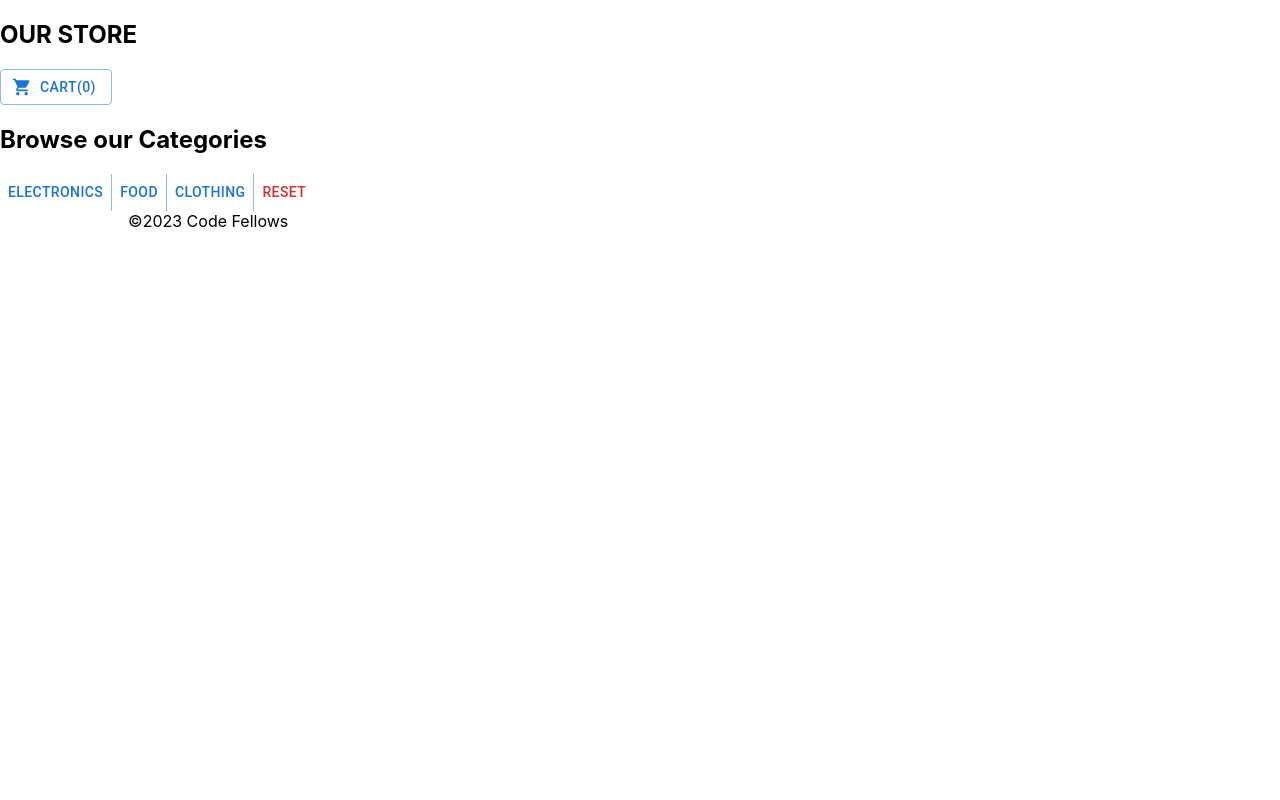
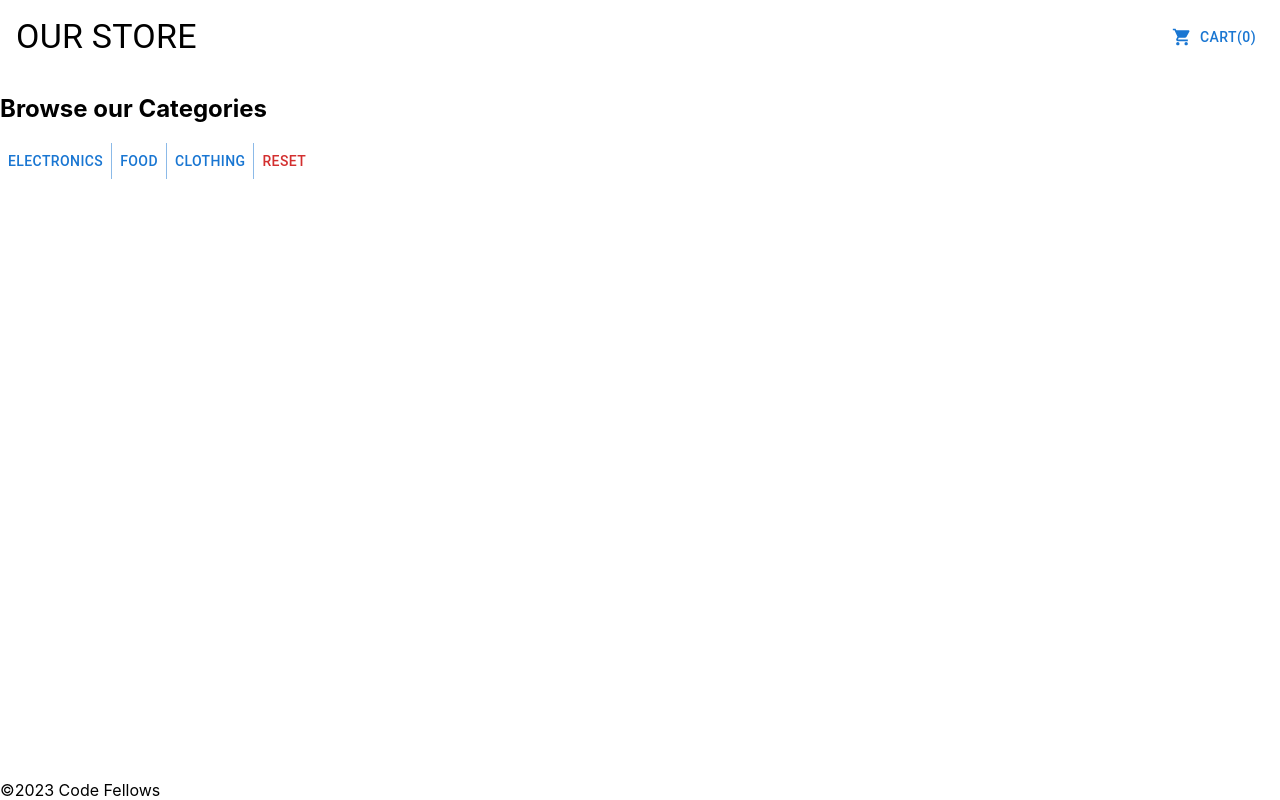
Before and after one commit to villafanam/virtual-store, a React (Create React App) app: page / in a window 1280 px wide. Built offline with nearby package versions, Linux system fonts and the light colour scheme.

Commit message:
added more styling

```diff
--- a/src/Comonents/Footer/index.jsx
+++ b/src/Comonents/Footer/index.jsx
@@ -2,7 +2,14 @@ import React from 'react';
 
 const Footer = () => {
   return (
-    <footer data-testid="footer" style={{ width: '80%', margin: 'auto'}}>
+    <footer data-testid="footer"
+      style={{
+        margin: 'auto',
+        position: 'absolute',
+        bottom: 0,
+        textAlign: 'right'
+      }}
+    >
       &copy;2023 Code Fellows
     </footer>
   );
--- a/src/Comonents/Header/index.jsx
+++ b/src/Comonents/Header/index.jsx
@@ -1,17 +1,21 @@
-import { Button } from "@mui/material";
+import { Button, Grid, Typography } from "@mui/material";
 import ShoppingCartIcon from '@mui/icons-material/ShoppingCart';
 import { useSelector } from "react-redux";
 
 const Header = () => {
   const { cart } = useSelector(state => state);
   return (
-    <nav>
-      <h1>OUR STORE</h1>
+    <Grid container p={2}>
+      <Grid item xs>
+        <Typography variant="h4">OUR STORE</Typography>
+      </Grid>
 
-      <Button variant="outlined" startIcon={<ShoppingCartIcon />}>
-        Cart({cart.length})
-      </Button>
-    </nav>
+      <Grid item xs sx={{ textAlign: 'right', alignSelf: 'center' }}>
+        <Button variant="text" startIcon={<ShoppingCartIcon />}>
+          Cart({cart.length})
+        </Button>
+      </Grid>
+    </Grid>
   );
 };
 
--- a/src/Comonents/Products/index.jsx
+++ b/src/Comonents/Products/index.jsx
@@ -1,5 +1,5 @@
 import { useDispatch, useSelector } from "react-redux";
-import { Button, Card, CardActions, CardContent, IconButton, Stack, Tooltip, Typography } from "@mui/material";
+import { Button, Card, CardActions, CardContent, CardMedia, Grid, IconButton, Stack, Tooltip, Typography } from "@mui/material";
 import AddShoppingCartIcon from '@mui/icons-material/AddShoppingCart';
 import { addProduct } from "../../store/actions";
 
@@ -14,12 +14,20 @@ const Products = () => {
       {activeCategory && <h1>{activeCategory.displayName}</h1>}
       {activeCategory && <p>Category description goes here! </p>}
 
-      <Stack spacing={2} direction="row" >
+      <Grid container spacing={4}>
         {
           activeCategory && products.map((item, idx) => (
-            <Card key={`product-${idx}`} variant="outlined" sx={{ width: 150, backgroundColor: "#cccccc" }}>
+            <Grid item key={`product-${idx}`} xs={12} sm={6} md={4}>
+              <Card sx={{ width: '100%', height: '90%' }}>
+                <CardMedia
+                  component="img"
+                  image={`https://source.unsplash.com/random?${item.name}`}
+                  title={item.name}
+                  sx={{height: '50%'}}
+                >
+                </CardMedia>
                 <CardContent>
-                <Typography gutterBottom>Name: {item.name}</Typography>
+                  <Typography gutterBottom variant="h5" component="h2">{item.name}</Typography>
                   <Typography gutterBottom>Category: {item.category}</Typography>
                   <Typography gutterBottom>Price: ${item.price}</Typography>
                   <Typography gutterBottom>inStock: {item.inStock}</Typography>
@@ -37,9 +45,13 @@ const Products = () => {
                   </Tooltip>
                 </CardActions>
               </Card>
+
+            </Grid>
           ))
         }
-      </Stack>
+
+      </Grid>
+
 
     </>
   );
--- a/src/store/index.js
+++ b/src/store/index.js
@@ -1,8 +1,8 @@
 import { legacy_createStore as createStore, combineReducers } from 'redux';
 import { composeWithDevTools } from '@redux-devtools/extension';
-import categoriesReducer from './categories';
-import productReducer from './products';
-import cartReducer from './cart';
+import categoriesReducer from './categories/categories';
+import productReducer from './products/products';
+import cartReducer from './cart/cart';
 
 let reducers = combineReducers({
   categories: categoriesReducer,
```
Also changed, not shown: src/Comonents/SimpleCart/index.js (renamed from src/SimpleCart/index.js), src/store/cart/cart.js (renamed from src/store/cart.js), src/store/categories/categories.js (renamed from src/store/categories.js), src/store/products/products.js (renamed from src/store/products.js), 1 other file (tests, documents, lock files or other folders). Lines whose indentation alone changed are shown as unchanged.
